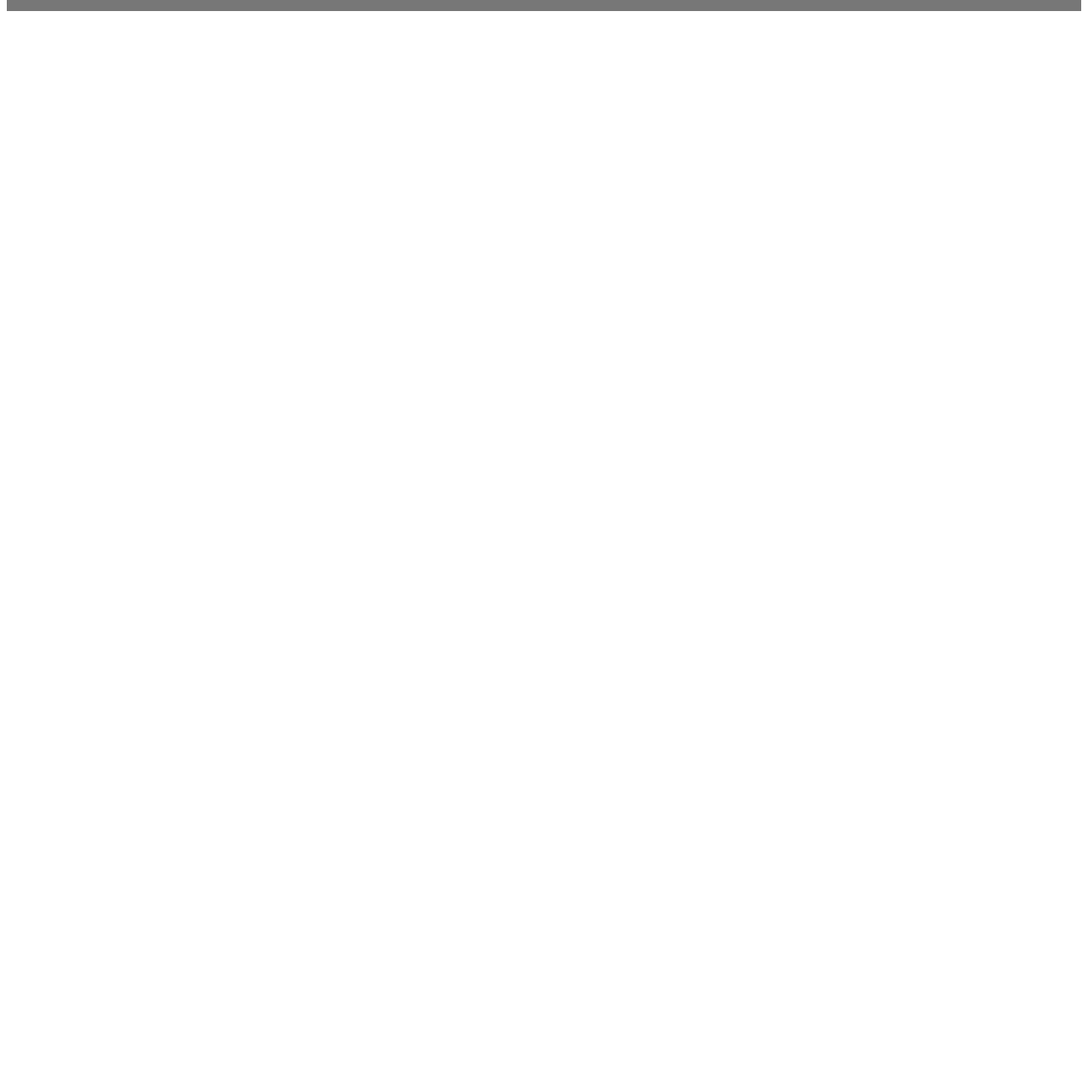
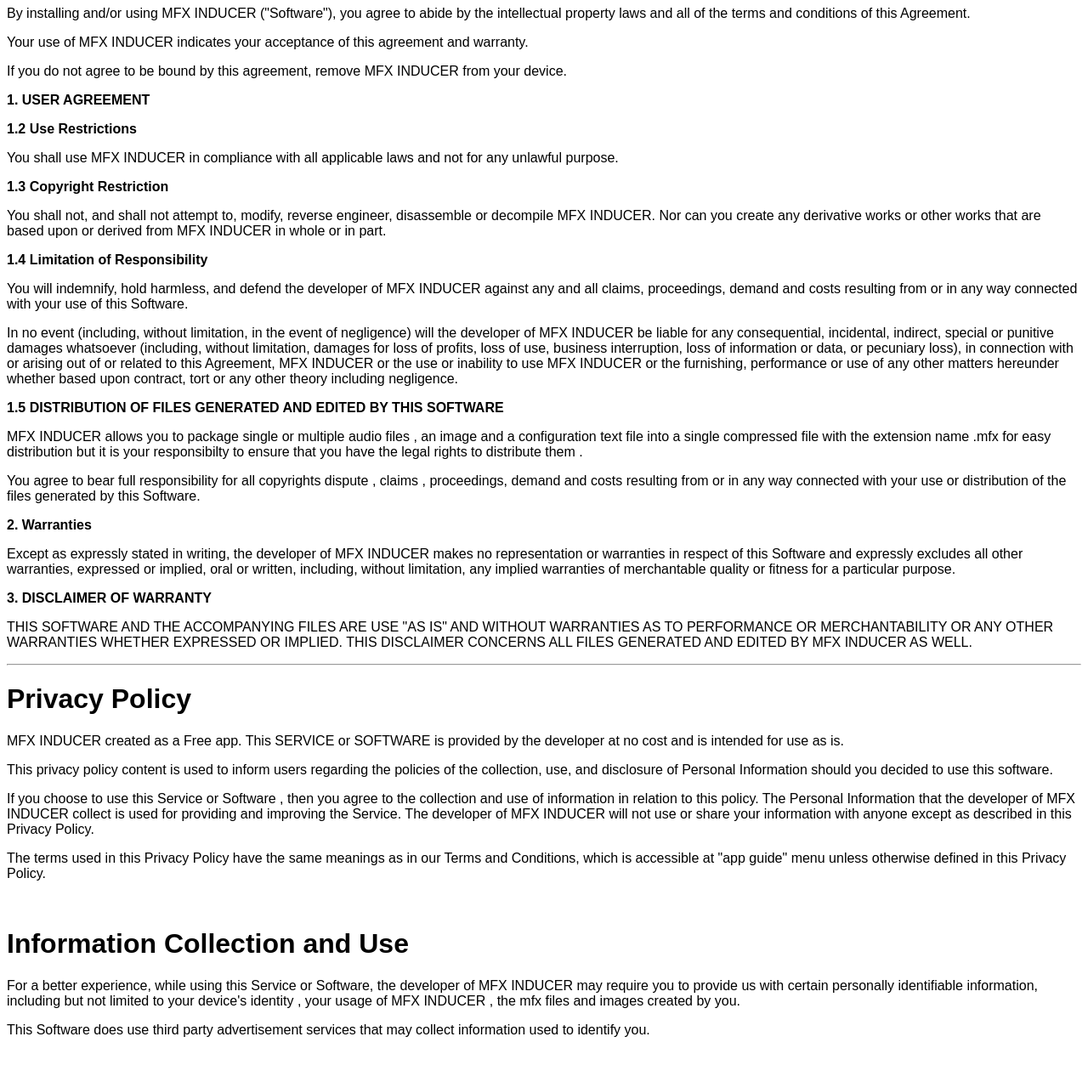
Before and after one commit to knowledgebread/mfx.app, a plain HTML site: page index.html in a window 1280 px wide. Shown: the part 107-1380 px from the top of the page at 85% size. Before the commit the page ends 800 px from the top, so only its background shows below. Drawn offline with Linux system fonts and the light colour scheme.

Commit message:
Update index.html

```diff
--- a/index.html
+++ b/index.html
@@ -42,10 +42,71 @@
   }
 }
 </style>
+  <p> Privacy Policies & Terms and Conditions </p>
 </head>
 <body>
 
-  <p>fsadfafdafasf</p>
+   <h1>Terms and Conditions</h1>
+
+<p>By installing and/or using MFX INDUCER ("Software"), you agree to abide by the intellectual property laws and all of the terms and conditions of this Agreement.</p>
+
+<p>Your use of MFX INDUCER indicates your acceptance of this agreement and warranty.</p>
+
+<p>If you do not agree to be bound by this agreement, remove MFX INDUCER from your device.</p>
+
+<p><b>1. USER AGREEMENT</b></p>
+
+<p><b>1.2 Use Restrictions</b></p>
+
+<p>You shall use MFX INDUCER in compliance with all applicable laws and not for any unlawful purpose. </p>
+
+<p><b>1.3 Copyright Restriction</b></p>
+
+<p>You shall not, and shall not attempt to, modify, reverse engineer, disassemble or decompile MFX INDUCER. Nor can you create any derivative works or other works that are based upon or derived from MFX INDUCER in whole or in part.</p>
+
+<p><b>1.4 Limitation of Responsibility</b></p>
+
+<p>You will indemnify, hold harmless, and defend the developer of MFX INDUCER against any and all claims, proceedings, demand and costs resulting from or in any way connected with your use of this Software.</p>
+
+<p>In no event (including, without limitation, in the event of negligence) will the developer of MFX INDUCER be liable for any consequential, incidental, indirect, special or punitive damages whatsoever (including, without limitation, damages for loss of profits, loss of use, business interruption, loss of information or data, or pecuniary loss), in connection with or arising out of or related to this Agreement, MFX INDUCER or the use or inability to use MFX INDUCER or the furnishing, performance or use of any other matters hereunder whether based upon contract, tort or any other theory including negligence.</p>
+
+<p><b>1.5 DISTRIBUTION OF FILES GENERATED AND EDITED BY THIS SOFTWARE</b></p>
+
+<p>MFX INDUCER allows you to package single or multiple audio files , an image and a configuration text file into a single compressed file with the extension name .mfx for easy distribution but it is your responsibilty to ensure that you have the legal rights to distribute them .</p>
+
+<p>You agree to bear full responsibility for all copyrights dispute , claims , proceedings, demand and costs resulting from or in any way connected with your use or distribution of the files generated by this Software.</p>
+
+
+<p><b>2. Warranties</b></p>
+
+<p>Except as expressly stated in writing, the developer of MFX INDUCER makes no representation or warranties in respect of this Software and expressly excludes all other warranties, expressed or implied, oral or written, including, without limitation, any implied warranties of merchantable quality or fitness for a particular purpose.</p>
+
+
+<p><b>3. DISCLAIMER OF WARRANTY</b></p>
+
+<p>THIS SOFTWARE AND THE ACCOMPANYING FILES ARE USE "AS IS" AND WITHOUT WARRANTIES AS TO PERFORMANCE OR MERCHANTABILITY OR ANY OTHER WARRANTIES WHETHER EXPRESSED OR IMPLIED. THIS DISCLAIMER CONCERNS ALL FILES GENERATED AND EDITED BY MFX INDUCER AS WELL.</p>
+
+
+<hr>
+   <h1>Privacy Policy</h1>
+   <p> MFX INDUCER created as a Free app. This SERVICE or SOFTWARE is provided by the developer at no cost and is intended for use as is. </p>
+   <p>This privacy policy content is used to inform users regarding the policies of the collection, use, and disclosure of Personal Information should you decided to use this software. </p>
+   <p>If you choose to use this Service or Software , then you agree to the collection and use of information in relation to this policy. The Personal Information that the developer of MFX INDUCER collect is used for providing and improving the Service. The developer of MFX INDUCER will not use or share your information with anyone except as described in this Privacy Policy.</p>
+   <p>The terms used in this Privacy Policy have the same meanings as in our Terms and Conditions, which is accessible at "app guide" menu unless otherwise defined in this Privacy Policy.</p>
+   <br>
+   <h1>Information Collection and Use</h1>
+   <p> For a better experience, while using this Service or Software, the developer of MFX INDUCER may require you to provide us with certain personally identifiable information, including but not limited to your device's identity , your usage of MFX INDUCER , the mfx files and images created by you. </p>
+   <p>This Software does use third party advertisement services that may collect information used to identify you.</p>
+   <br>
+   <h1>Security</h1>
+   <p>The developer of MFX INDUCER value your trust in providing us your Personal Information. But remember that no method of transmission over the internet, or method of electronic storage is 100% secure and reliable, and the developer of MFX INDUCER cannot guarantee its absolute security.</p>
+   <br>
+   <h1>Links to Other Sites</h1>
+   <p>This Service or Software may contain links to other sites. If you click on a third-party link, you will be directed to that site. Note that these external sites are not operated by the developer of MFX INDUCER. Therefore, I strongly advise you to review the Privacy Policy of these websites. the developer of MFX INDUCER have no control over and assume no responsibility for the content, privacy policies, or practices of any third-party sites or services.</p>
+   <br>
+   <h1>Changes to This Privacy Policy</h1>
+   <p>The developer of MFX INDUCER may update the Privacy Policy from time to time. Thus, you are advised to review this page periodically for any changes. The developer of MFX INDUCER will notify you of any changes by posting the new Privacy Policy on this page. These changes are effective immediately after they are posted on this page.</p>
+
 
 <footer>
   <p>Footer</p>
```
